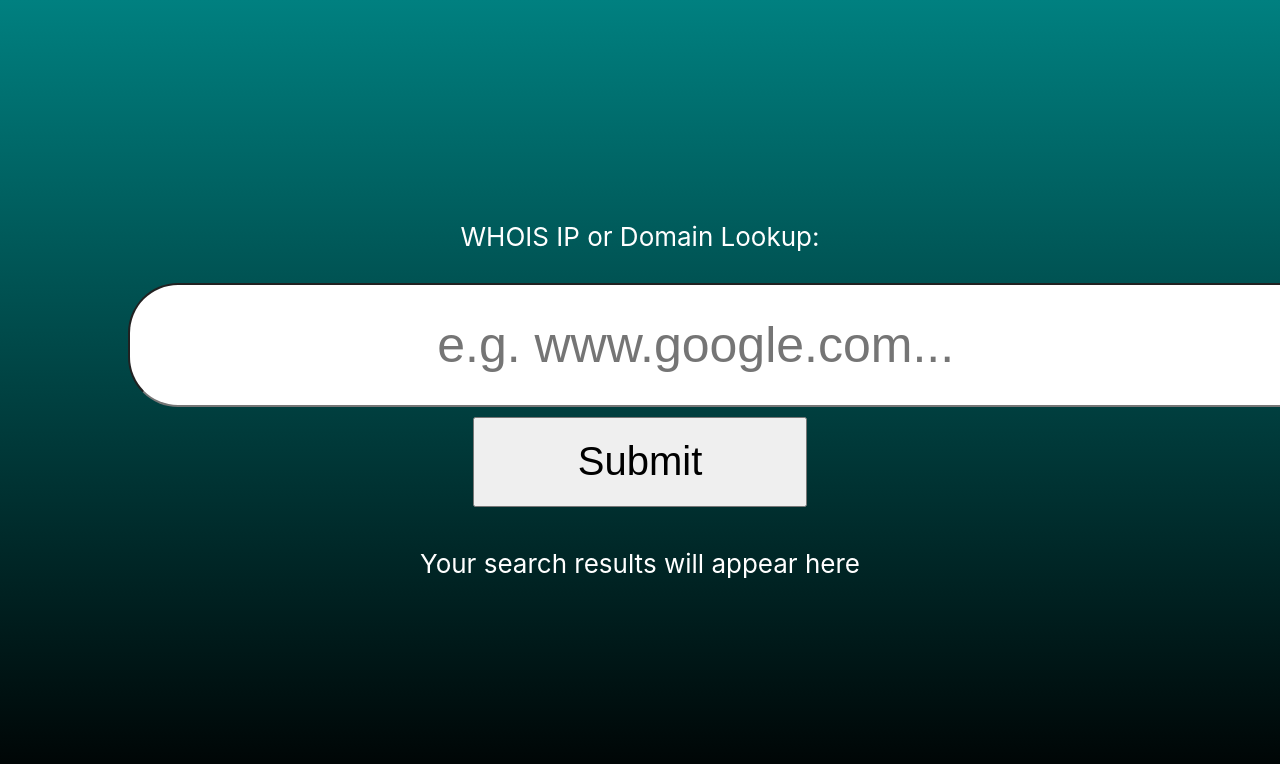
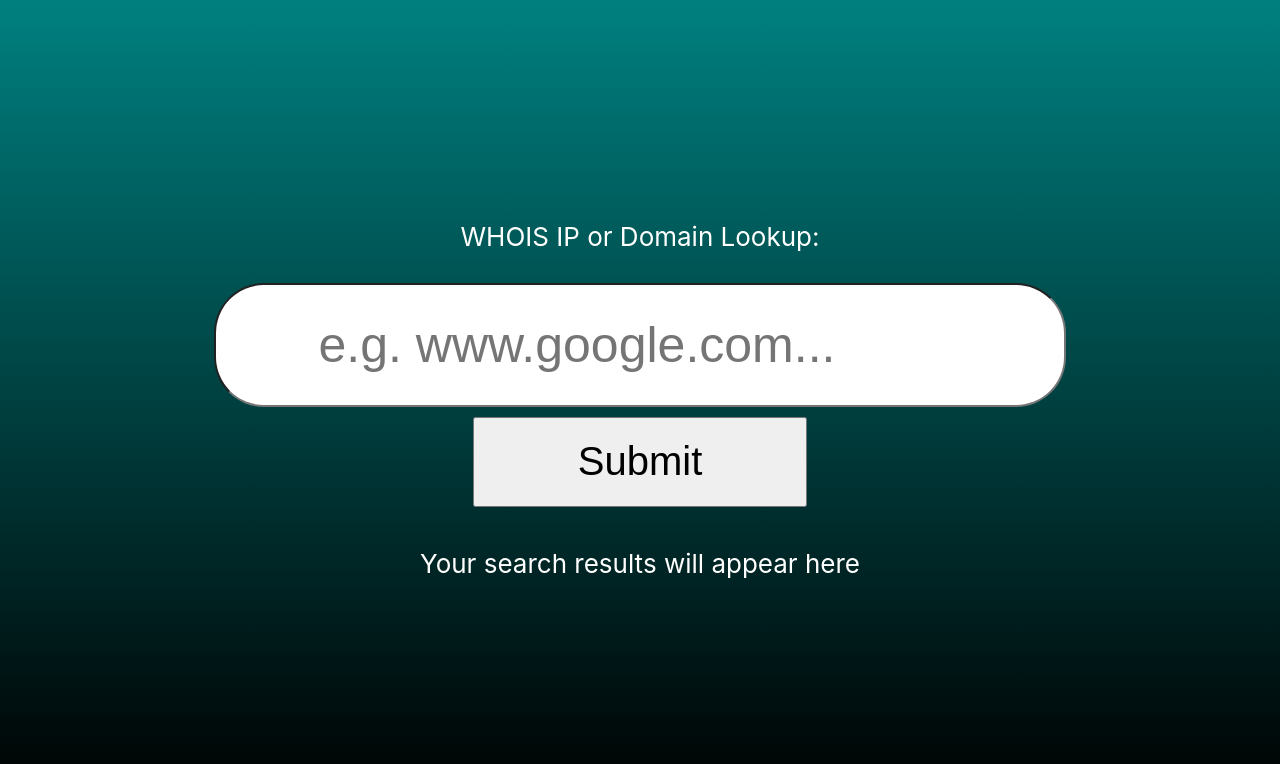
Before and after one commit to Sackbuoy/whoisWrapper, a React (Create React App) app in the folder ui/: page / in a window 1280 px wide. Shown: the top 764 px of the page. Built offline with nearby package versions, Linux system fonts and the light colour scheme.

Commit message:
small ui fix

```diff
--- a/ui/src/App.css
+++ b/ui/src/App.css
@@ -52,7 +52,7 @@ ul, li {
 input[type="text"]{
   display: block;
   margin: auto;
-  padding: 3% 30%;
+  padding: 3% 10%;
   border-radius: 50px;
   font-size: 50px;
 }
@@ -63,14 +63,11 @@ input[type="submit"] {
   font-size: 40px;
 }
 
-@media only screen and (max-width:  801px) {
-  #formbox {
-    width: 80%;
-  }
-
+@media only screen and (max-width:  1000px) {
   input[type="text"]{
     display: block;
     padding: 3% 20%;
+    margin: auto;
     border-radius: 50px;
     font-size: 15px;
   }
```
